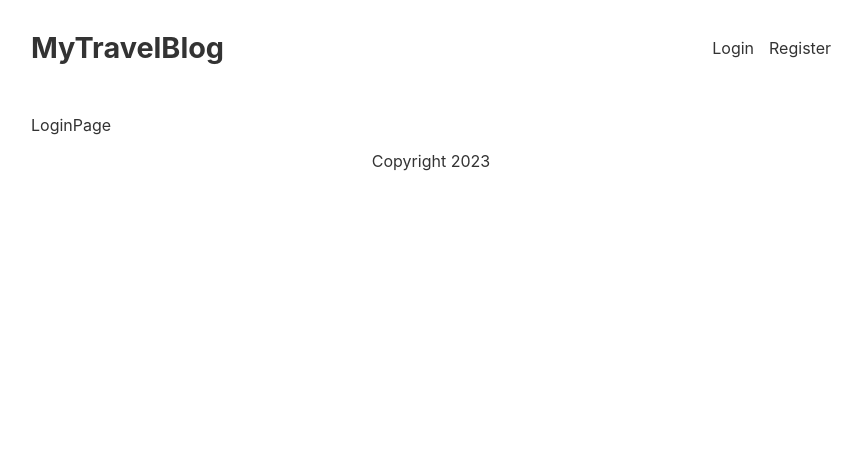
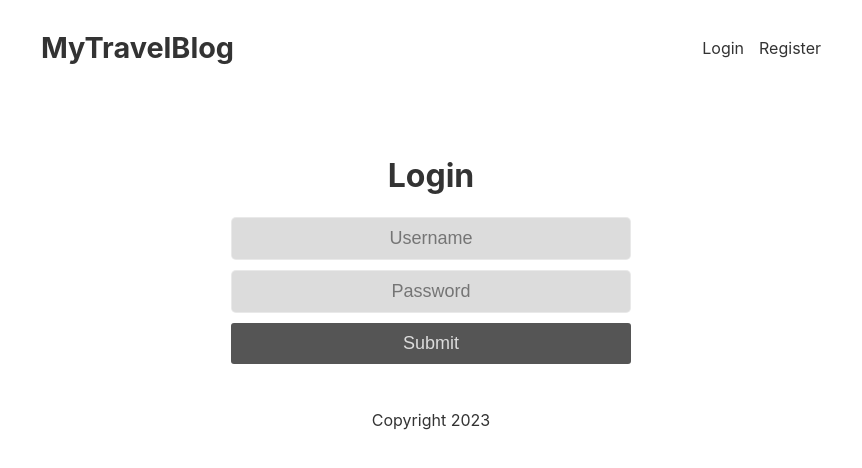
Before and after one commit to b-viktorija/travel-blog-mern, a React (Create React App) app in the folder client/: page /login in a window 1280 px wide. Shown: the top 468 px of the page, without its empty margins (209-1071 px from the left). Built offline with nearby package versions, Linux system fonts and the light colour scheme.

Commit message:
create login & register page

```diff
--- a/client/src/App.css
+++ b/client/src/App.css
@@ -1,3 +1,7 @@
+* {
+  box-sizing: border-box;
+}
+
 body {
   color: #333;
 }
@@ -6,13 +10,13 @@ img {
   max-width: 100%;
 }
 
-main{
+main {
   padding: 10px;
   max-width: 800px;
   margin: 0 auto;
 }
 
-header{
+header {
   margin-top: 20px;
   display: flex;
   justify-content: space-between;
@@ -20,7 +24,7 @@ header{
   align-items: center;
 }
 
-header a{
+header a {
   text-decoration: none;
   color: inherit;
 }
@@ -30,16 +34,16 @@ header a.logo {
   font-size: 1.8rem;
 }
 
-
-header nav{
+header nav {
   display: flex;
   gap: 15px;
 }
 
 footer {
-bottom: 0;
-width: 100%;
-text-align: center;}
+  bottom: 0;
+  width: 100%;
+  text-align: center;
+}
 
 div.post {
   display: grid;
@@ -48,8 +52,8 @@ div.post {
   margin-bottom: 35px;
 }
 
-div.post div.image{
-width: 100%;
+div.post div.image {
+  width: 100%;
 }
 
 div.post h2 {
@@ -60,7 +64,7 @@ div.post h2 {
 div .post p.info {
   margin: 0;
   color: #888;
-  font-size:0.7rem;
+  font-size: 0.7rem;
   font-weight: bold;
   margin: 6px 0;
   display: flex;
@@ -71,6 +75,43 @@ div.post p.info a.author {
   color: #333;
 }
 
-div.post p.summary{
+div.post p.summary {
   margin: 6px 0;
 }
+
+/* login styles */
+form {
+  padding: 20px 0;
+  position: relative;
+  border-radius: 10px;
+  margin: 0 auto;
+  max-width: 400px;
+}
+form input {
+  border: 1px solid rgba(252, 252, 252, 0.4);
+  width: 100%;
+  border-radius: 5px;
+  font-family: "Source Sans Pro", sans-serif;
+  padding: 10px 15px;
+  margin: 0 auto 10px auto;
+  display: block;
+  text-align: center;
+  font-size: 18px;
+  background-color: #dcdcdc;
+}
+
+button {
+  background-color: #555;
+  border: 0;
+  width: 100%;
+  display: block;
+  padding: 10px 15px;
+  margin: 0 auto 10px auto;
+  color: #dcdcdc;
+  border-radius: 3px;
+  font-size: 18px;
+}
+
+form h1 {
+  text-align: center;
+}
--- a/client/src/pages/LoginPage.js
+++ b/client/src/pages/LoginPage.js
@@ -1,7 +1,13 @@
-function LoginPage () {
+function LoginPage() {
   return (
-    <div>LoginPage</div>
+    <form className="login">
+      <h1>Login</h1>
+      <input type="text" placeholder="Username" />
+      <input type="password" placeholder="Password" />
+
+      <button type="submit">Submit</button>
+    </form>
   )
 }
 
-export default LoginPage;
+export default LoginPage
--- a/client/src/pages/RegisterPage.js
+++ b/client/src/pages/RegisterPage.js
@@ -1,7 +1,13 @@
-function RegisterPage () {
+function RegisterPage() {
   return (
-    <div>RegisterPage</div>
+    <form className="register">
+      <h1>Register</h1>
+      <input type="text" placeholder="Username" />
+      <input type="password" placeholder="Password" />
+
+      <button type="submit">Register</button>
+    </form>
   )
 }
 
-export default RegisterPage;
+export default RegisterPage
```
Also changed, not shown: 1 other file (tests, documents, lock files or other folders).
